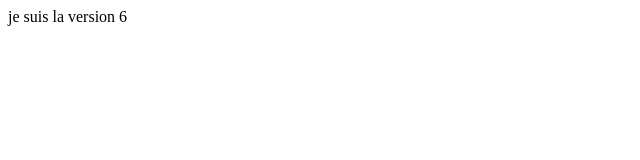
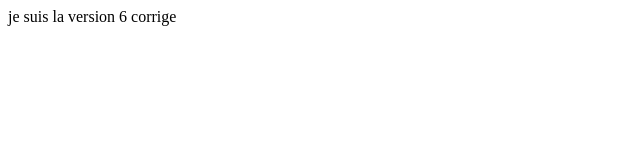
Before and after one commit to JeromePto/test2, a plain HTML site: page index.html in a window 1280 px wide. Shown: the full height of the page, 0-640 px from the left. Drawn offline with Linux system fonts and the light colour scheme.

Commit message:
commit6 cor

```diff
--- a/index.html
+++ b/index.html
@@ -4,6 +4,6 @@
 	<title>test GIT</title>
 </head>
 <body>
-	je suis la version 6
+	je suis la version 6 corrige
 </body>
 </html>
```
